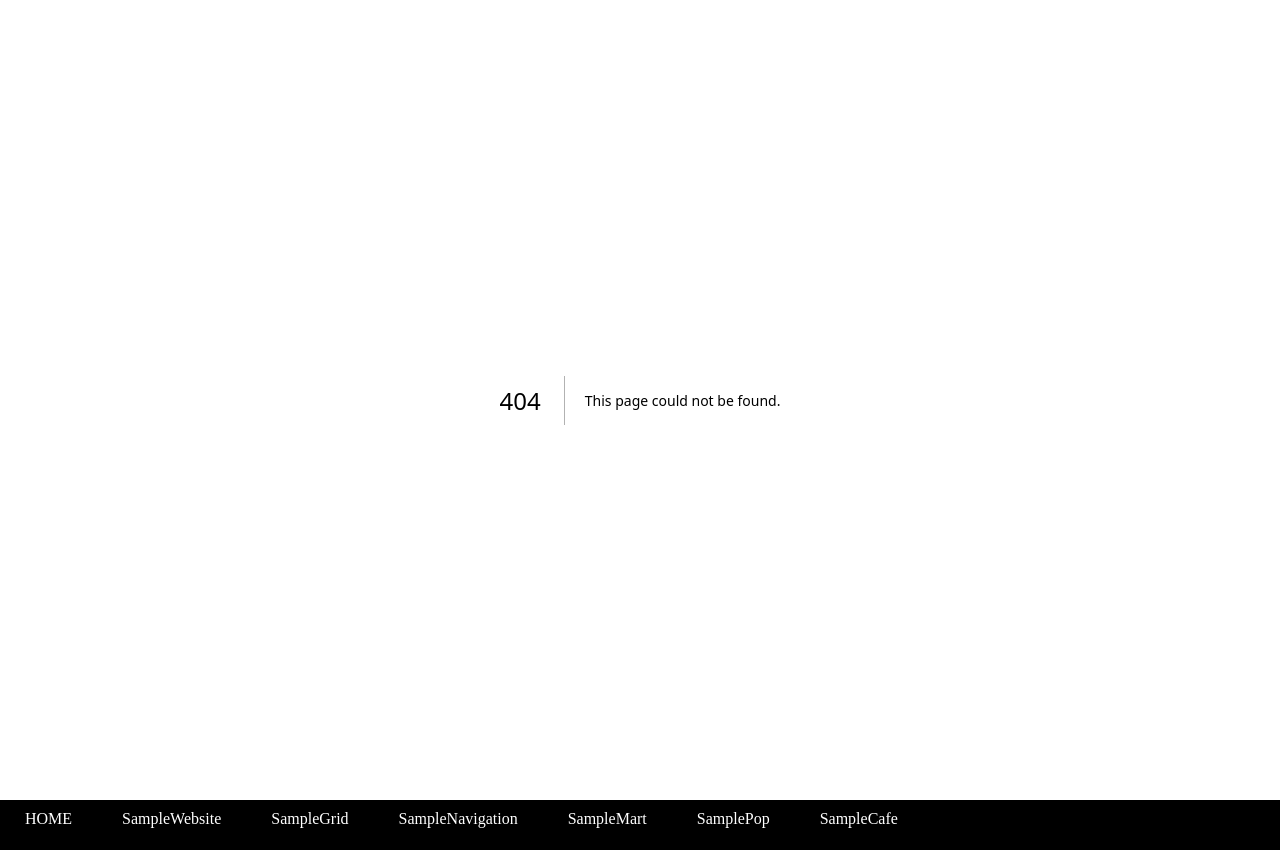
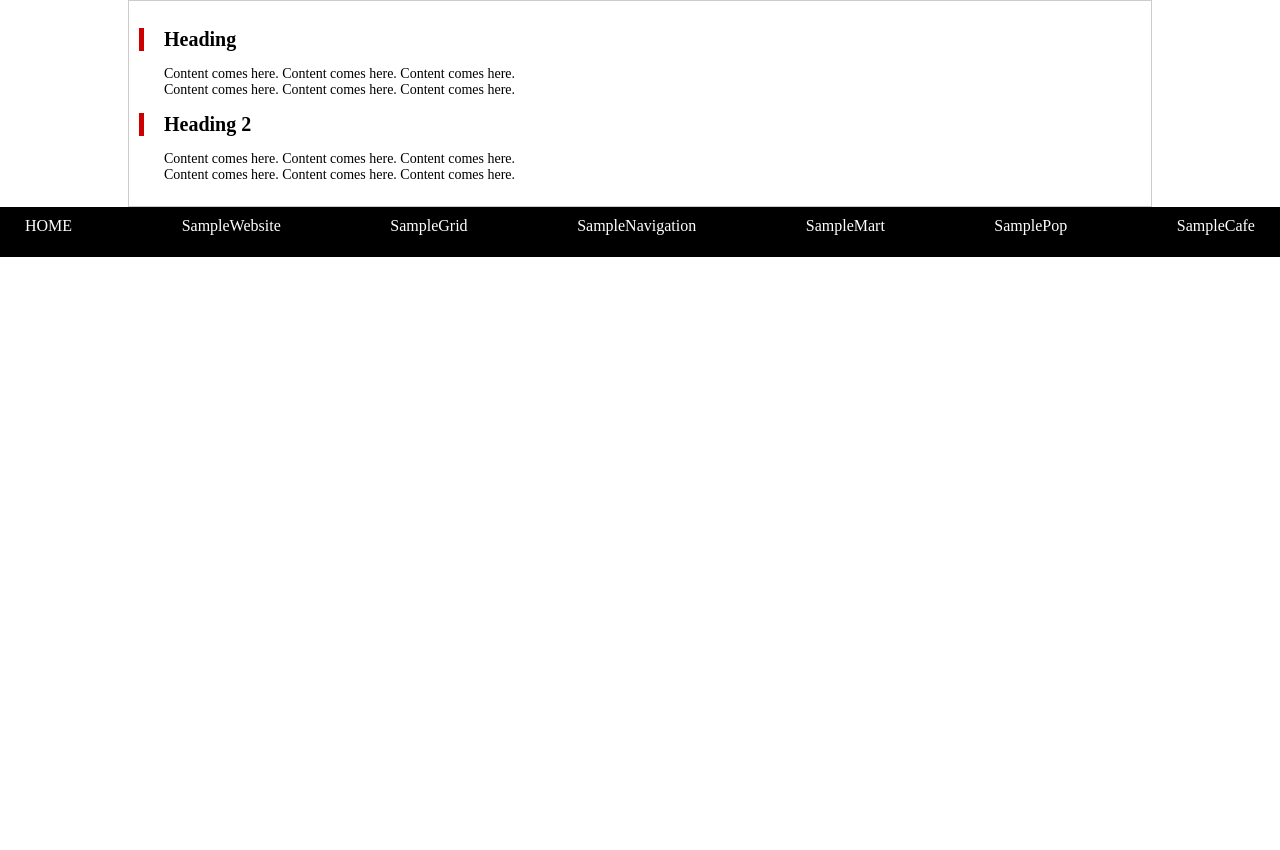
Before and after one commit to itc-s22025/projects2, a Next.js app: page /Sample1/compo/main in a window 1280 px wide. Before the commit this address had no page. After the commit the page ends 800 px from the top, so only its background shows below. Built offline with nearby package versions, Linux system fonts and the light colour scheme.

Commit message:
made components of Sample1

```diff
--- /dev/null
+++ b/pages/Sample1/compo/h2.js
@@ -0,0 +1,13 @@
+import styles from 'pages/Sample1/SampleWebsite.module.css'
+
+const H2 = ({num}) => {
+	return (
+		<>
+			<h2 className={styles.h2}>Heading{num}</h2>
+				<p className={styles.h2p}>Content comes here. Content comes here. Content comes here.<br />
+                                Content comes here. Content comes here. Content comes here.</p>
+		</>
+	)
+}
+
+export default H2
--- /dev/null
+++ b/pages/Sample1/compo/main.js
@@ -0,0 +1,16 @@
+import H2 from 'pages/Sample1/compo/h2'
+import styles from 'pages/Sample1/SampleWebsite.module.css'
+
+const Main = () => {
+	return(
+		<main>
+                       <div className={styles.main}>
+			<H2/>
+                        <H2 num=" 2"/>
+                       </div>
+		</main>
+
+	)
+}
+
+export default Main
--- a/styles/footer.module.css
+++ b/styles/footer.module.css
@@ -19,3 +19,11 @@
 .li:active{
 	color:#7997f2;
 }
+
+@media (min-width: 768px){
+	.ul{
+		display:flex;
+		flex-direction: row;
+		justify-content:space-between;
+	}
+}
```
Also changed, not shown: pages/Sample1/compo/foot.js (added, +14 -0 lines), pages/Sample1/compo/head.js (added, +14 -0 lines), pages/Sample1/index.js (+8 -25 lines), 1 other file (tests, documents, lock files or other folders).
